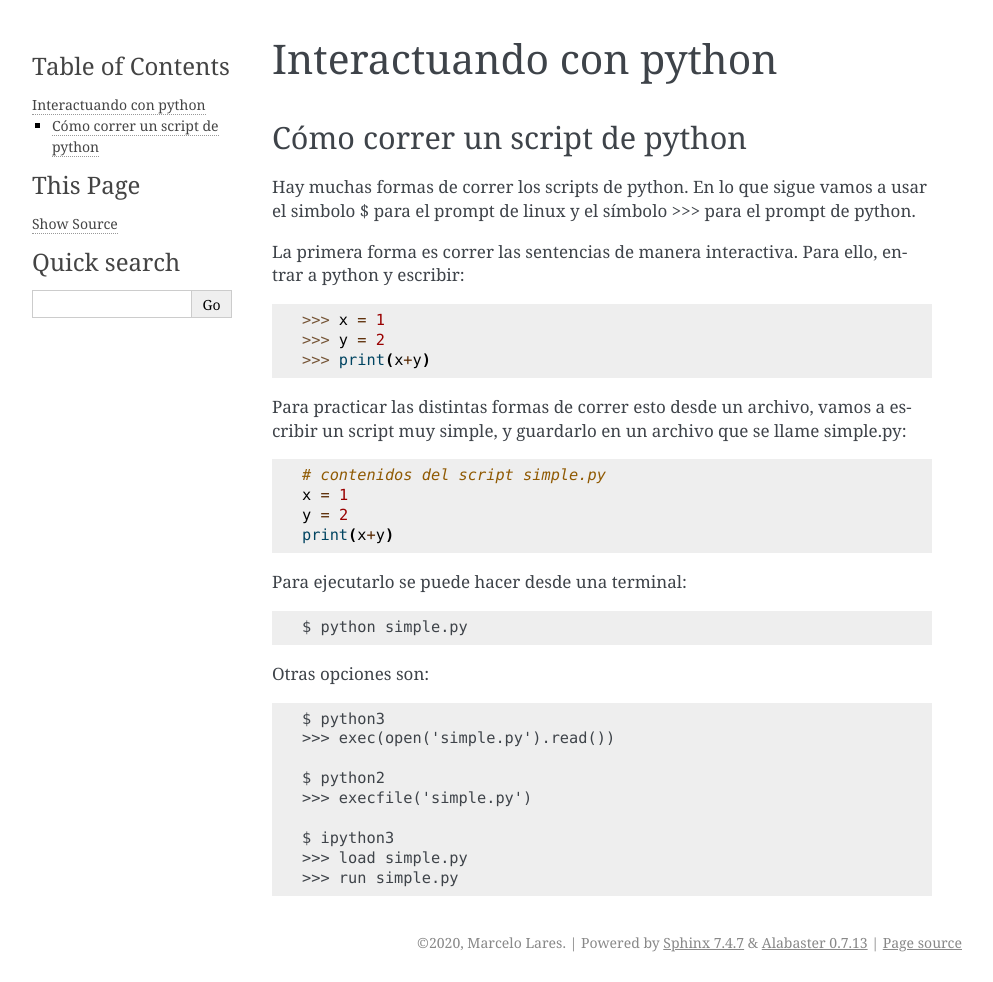
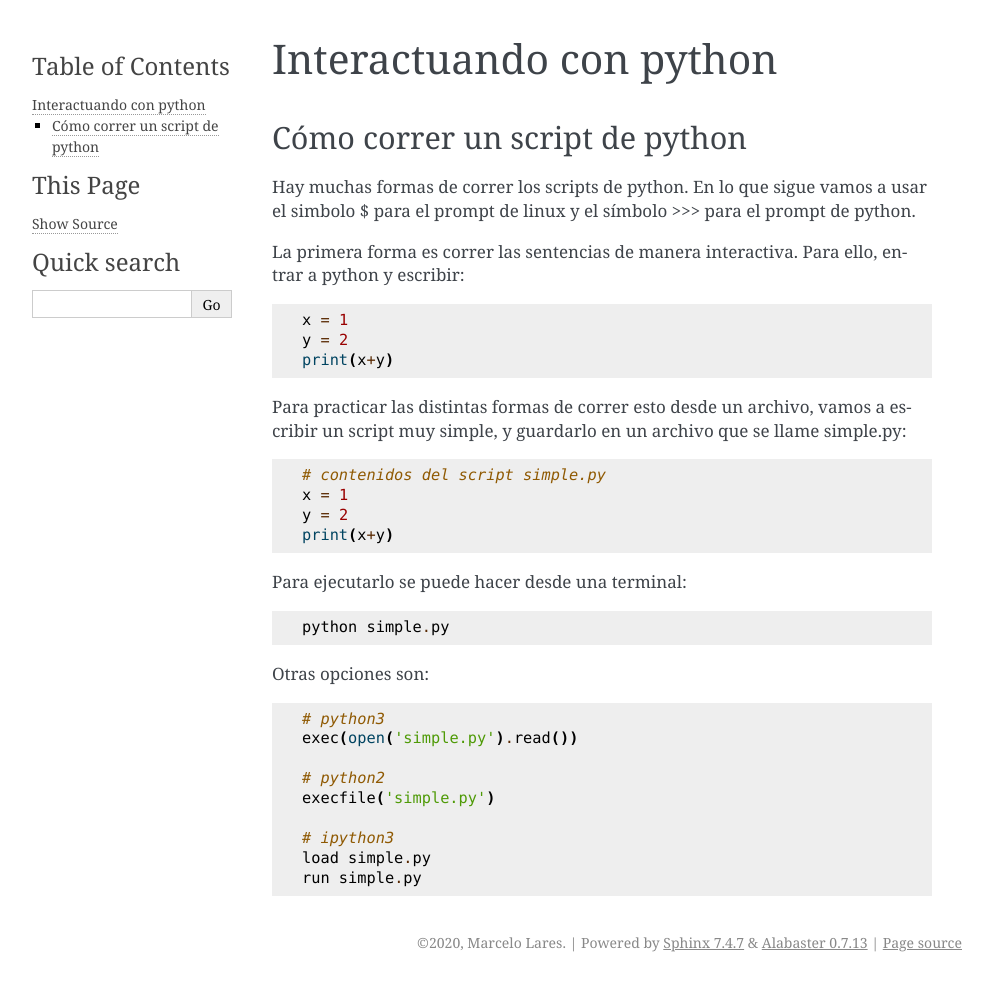
Before and after one commit to mlares/computacion2021, a Sphinx documentation site: the page built from docs/source/python/usage.rst, in a window 1280 px wide. Shown: the whole page, without its empty margins (148-1141 px from the left). Built offline with Sphinx 7.4.7, drawn with Linux system fonts in a browser that asks for light colours.

Commit message:
fixing docs

```diff
--- a/docs/source/python/usage.rst
+++ b/docs/source/python/usage.rst
@@ -15,9 +15,9 @@ ello, entrar a python y escribir:
 
 .. code-block::
 
-   >>> x = 1
-   >>> y = 2
-   >>> print(x+y)
+   x = 1
+   y = 2
+   print(x+y)
 
 
 Para practicar las distintas formas de correr esto desde un archivo,
@@ -35,18 +35,18 @@ Para ejecutarlo se puede hacer desde una terminal:
 
 .. code-block::
 
-   $ python simple.py
+   python simple.py
 
 Otras opciones son:
 
 .. code-block::
 
-    $ python3
-    >>> exec(open('simple.py').read())
+    # python3
+    exec(open('simple.py').read())
 
-    $ python2
-    >>> execfile('simple.py')
+    # python2
+    execfile('simple.py')
 
-    $ ipython3
-    >>> load simple.py
-    >>> run simple.py
+    # ipython3
+    load simple.py
+    run simple.py
```
